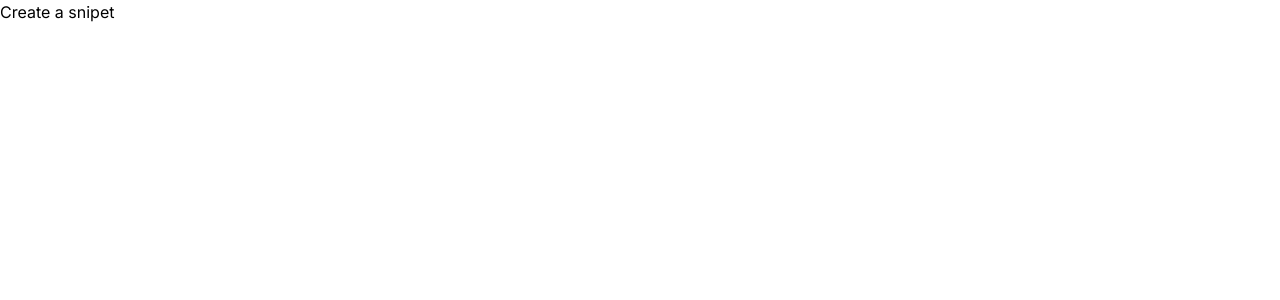
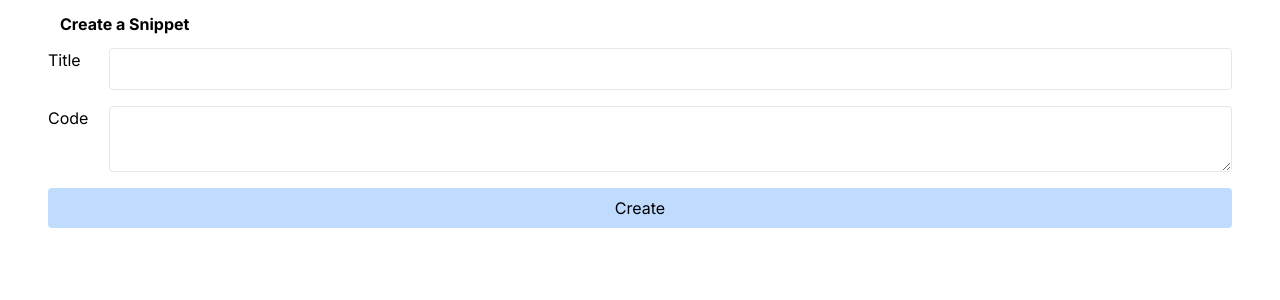
Before and after one commit to prantomollick/snippets-app, a Next.js app: page /snippets/new in a window 1280 px wide. Shown: the top 300 px of the page. Built offline with nearby package versions, Linux system fonts and the light colour scheme.

Commit message:
write the jsx from element markup to create snippets record

```diff
--- a/src/app/layout.tsx
+++ b/src/app/layout.tsx
@@ -1,22 +1,24 @@
-import type { Metadata } from 'next'
-import { Inter } from 'next/font/google'
-import './globals.css'
+import type { Metadata } from "next";
+import { Inter } from "next/font/google";
+import "./globals.css";
 
-const inter = Inter({ subsets: ['latin'] })
+const inter = Inter({ subsets: ["latin"] });
 
 export const metadata: Metadata = {
-  title: 'Create Next App',
-  description: 'Generated by create next app',
-}
+  title: "Create Next App",
+  description: "Generated by create next app"
+};
 
 export default function RootLayout({
-  children,
+  children
 }: {
-  children: React.ReactNode
+  children: React.ReactNode;
 }) {
   return (
     <html lang="en">
-      <body className={inter.className}>{children}</body>
+      <body className={inter.className}>
+        <div className="container mx-auto px-12">{children}</div>
+      </body>
     </html>
-  )
+  );
 }
--- a/src/app/snippets/new/page.tsx
+++ b/src/app/snippets/new/page.tsx
@@ -1,7 +1,32 @@
 import React from "react";
 
 function SnippetCreatePage() {
-  return <div>Create a snipet</div>;
+  return (
+    <form>
+      <h3 className="font-bold m-3">Create a Snippet</h3>
+      <div className="flex flex-col gap-4">
+        <div className="flex gap-4">
+          <label className="w-12" htmlFor="title">
+            Title
+          </label>
+          <input name="title" className="border rounded p-2 w-full" />
+        </div>
+        <div className="flex gap-4">
+          <label className="w-12" htmlFor="code">
+            Code
+          </label>
+          <textarea
+            name="code"
+            id="code"
+            className="border rounded p-2 w-full"
+          ></textarea>
+        </div>
+        <button type="submit" className="rounded p-2 bg-blue-200">
+          Create
+        </button>
+      </div>
+    </form>
+  );
 }
 
 export default SnippetCreatePage;
```
